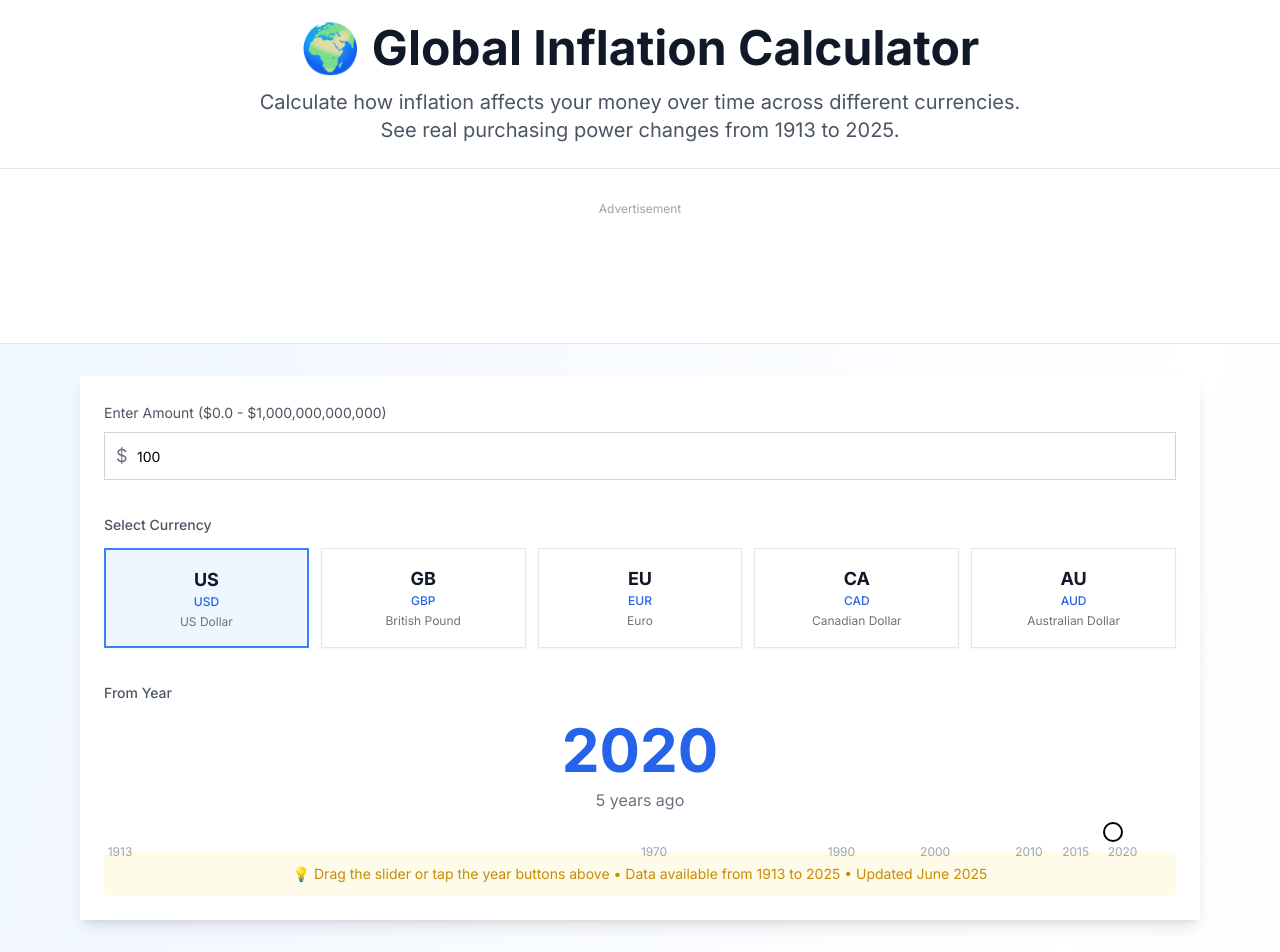
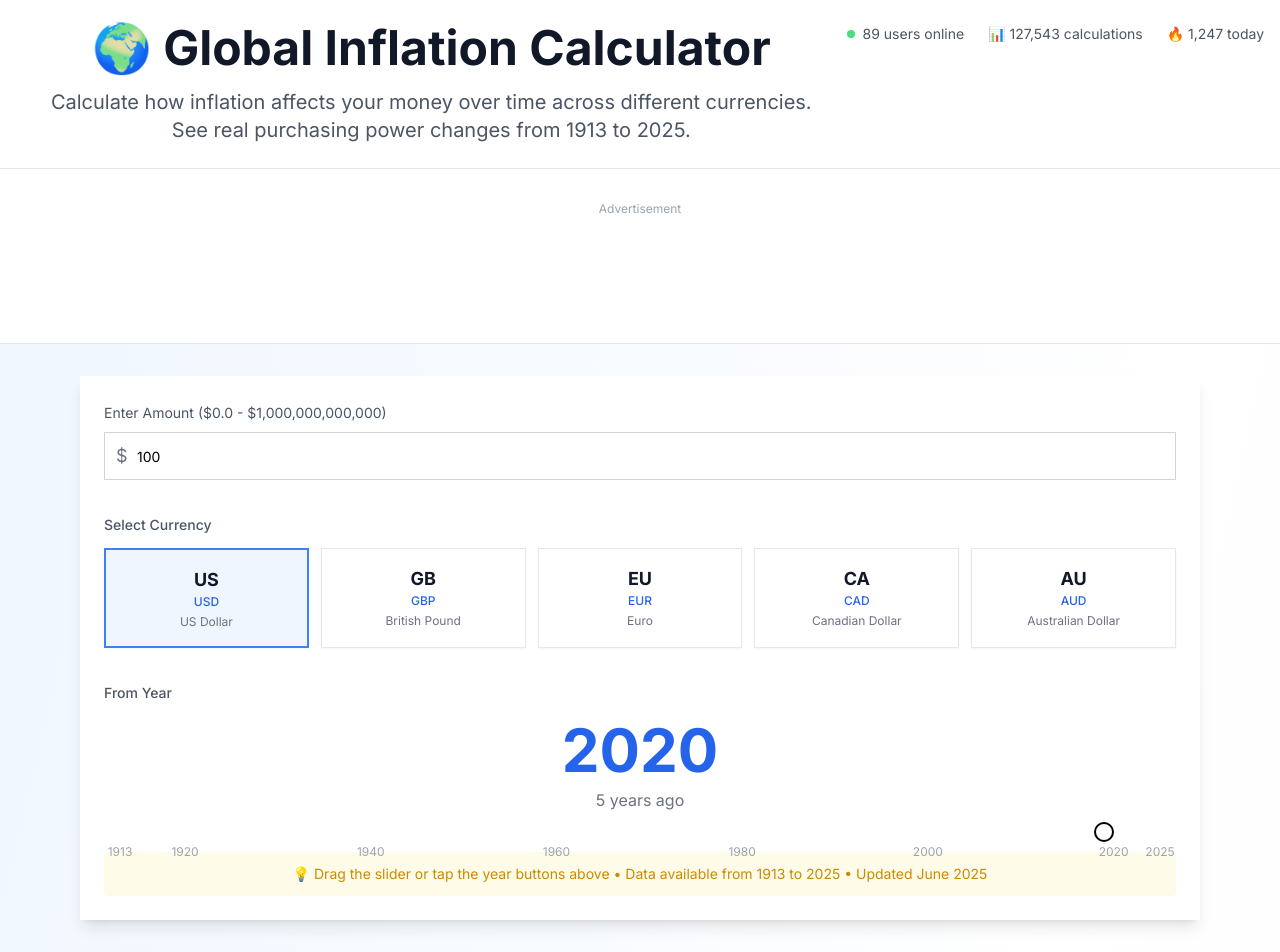
Before and after one commit to jnk1667/global-inflation-calculator, a Next.js app: page / in a window 1280 px wide. Shown: the top 952 px of the page. Built offline with nearby package versions, Linux system fonts and the light colour scheme; no server answers.

Commit message:
fix: enhance slider and reposition usage stats
Dynamic year handling and uniform slider intervals; move usage stats to top right.

#VERCEL_SKIP

Co-authored-by: null <122119276+jnk1667@users.noreply.github.com>

```diff
--- a/app/page.tsx
+++ b/app/page.tsx
@@ -51,7 +51,8 @@ export default function Home() {
   const [error, setError] = useState<string | null>(null)
   const [lastUpdated, setLastUpdated] = useState<string>("")
 
-  const currentYear = 2025
+  const currentYear = new Date().getFullYear()
+  const maxYear = currentYear // This will be 2025 in 2025, 2026 in 2026, etc.
 
   // Load inflation data
   useEffect(() => {
@@ -128,20 +129,46 @@ export default function Home() {
   // Get current currency data
   const currentCurrencyData = inflationData[selectedCurrency]
   const minYear = currentCurrencyData?.startYear || 1913
-  const maxYear = 2024
 
-  // Generate precise year markers
+  // Generate uniform year markers
   const generateYearMarkers = () => {
+    const markers = [minYear] // Always start with minimum year
+
     if (selectedCurrency === "USD" || selectedCurrency === "GBP") {
-      return [1913, 1970, 1990, 2000, 2010, 2015, 2020]
+      // For long-range currencies, use specific intervals
+      const intervals = [1920, 1940, 1960, 1980, 2000, 2020]
+      intervals.forEach((year) => {
+        if (year > minYear && year <= maxYear) {
+          markers.push(year)
+        }
+      })
     } else if (selectedCurrency === "EUR") {
-      return [1996, 2000, 2010, 2020]
-    } else if (selectedCurrency === "CAD") {
-      return [1914, 1970, 1990, 2000, 2010, 2020]
-    } else if (selectedCurrency === "AUD") {
-      return [1948, 1970, 1990, 2000, 2010, 2020]
+      // EUR starts around 1996
+      const intervals = [2000, 2010, 2020]
+      intervals.forEach((year) => {
+        if (year > minYear && year <= maxYear) {
+          markers.push(year)
         }
-    return [minYear, 2000, 2010, 2020]
+      })
+    } else {
+      // For other currencies, use 20-year intervals
+      for (let year = Math.ceil(minYear / 20) * 20; year <= maxYear; year += 20) {
+        if (year > minYear) {
+          markers.push(year)
+        }
+      }
+      // Always include 2020 if not already there
+      if (!markers.includes(2020) && 2020 <= maxYear) {
+        markers.push(2020)
+      }
+    }
+
+    // Always include current year if not already there
+    if (!markers.includes(maxYear)) {
+      markers.push(maxYear)
+    }
+
+    return [...new Set(markers)].sort((a, b) => a - b)
   }
 
   const yearMarkers = generateYearMarkers()
@@ -208,15 +235,22 @@ export default function Home() {
         {/* Header */}
         <header className="bg-white shadow-sm border-b">
           <div className="container mx-auto px-4 py-6">
-            <div className="text-center">
+            <div className="flex justify-between items-start">
+              <div className="text-center flex-1">
                 <h1 className="text-4xl md:text-5xl font-bold text-gray-900 mb-4">🌍 Global Inflation Calculator</h1>
                 <p className="text-lg md:text-xl text-gray-600 max-w-3xl mx-auto">
                   Calculate how inflation affects your money over time across different currencies. See real purchasing
-                power changes from 1913 to 2025.
+                  power changes from 1913 to {currentYear}.
                 </p>
                 {lastUpdated && (
-                <p className="text-sm text-gray-500 mt-2">Last updated: {new Date(lastUpdated).toLocaleDateString()}</p>
+                  <p className="text-sm text-gray-500 mt-2">
+                    Last updated: {new Date(lastUpdated).toLocaleDateString()}
+                  </p>
                 )}
+              </div>
+              <div className="hidden lg:block">
+                <UsageStats />
+              </div>
             </div>
           </div>
         </header>
@@ -329,8 +363,8 @@ export default function Home() {
 
                 {/* Info text */}
                 <div className="text-center text-sm text-yellow-600 bg-yellow-50 p-3 rounded mt-8">
-                  💡 Drag the slider or tap the year buttons above • Data available from {minYear} to 2025 • Updated
-                  June 2025
+                  💡 Drag the slider or tap the year buttons above • Data available from {minYear} to {currentYear} •
+                  Updated June 2025
                 </div>
               </div>
             </CardContent>
@@ -460,9 +494,6 @@ export default function Home() {
           {/* Social Share */}
           <SocialShare />
 
-          {/* Usage Stats - moved above FAQ */}
-          <UsageStats />
-
           {/* FAQ */}
           <FAQ />
 
@@ -479,7 +510,7 @@ export default function Home() {
               <div>
                 <h3 className="text-xl font-semibold mb-4">Global Inflation Calculator</h3>
                 <p className="text-gray-300">
-                  Track inflation across major world currencies with historical data from 1913 to 2025.
+                  Track inflation across major world currencies with historical data from 1913 to {currentYear}.
                 </p>
               </div>
               <div>
```
Lines whose indentation alone changed are shown as unchanged.
